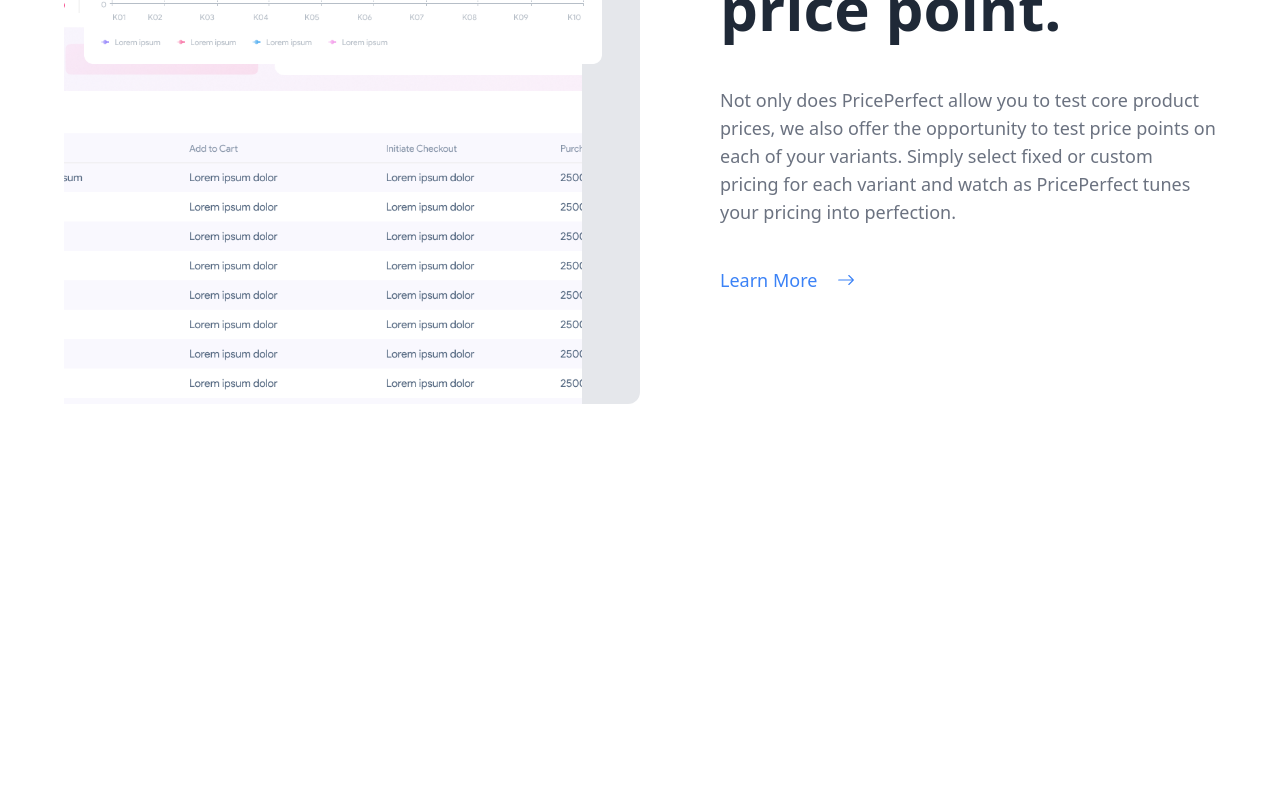
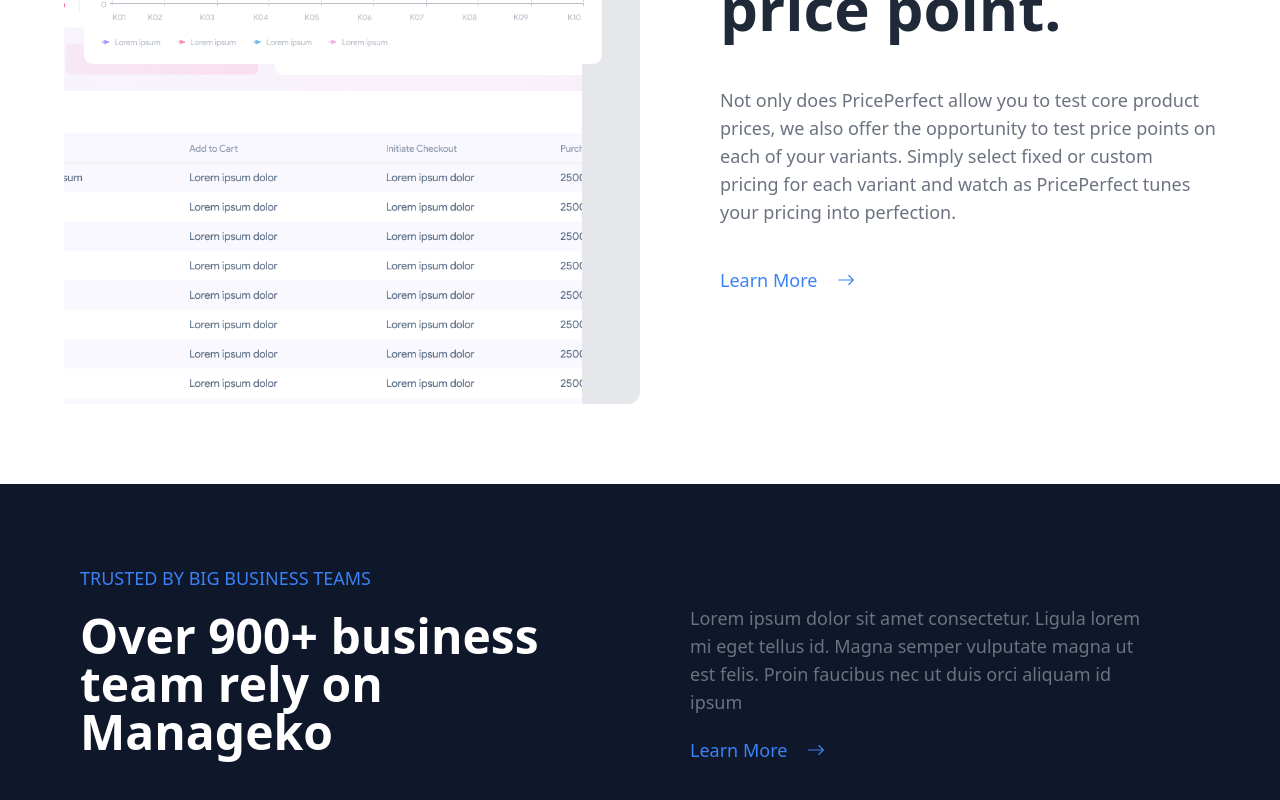
Before and after one commit to Juiux/price-perfect-animation, a React (Create React App) app: page / in a window 1280 px wide. Shown: the part 2277-3077 px from the top of the page. Before the commit the page ends 2761 px from the top, so only its background shows below. Built offline with nearby package versions, Linux system fonts and the light colour scheme; the HTML template or start-up script is replaced by a standard one.

Commit message:
feat: added trustedmonial section

```diff
--- a/src/App.js
+++ b/src/App.js
@@ -12,6 +12,7 @@
 import Header from "./components/Header";
 import About from "./components/About";
 import Benifit from "./components/Benifit";
+import Trustedmonial from "./components/Trustedmonial";
 
 const App = () => {
   Aos.init();
@@ -21,6 +22,7 @@
       <Hero />
       <About />
       <Benifit />
+      <Trustedmonial />
     </div>
   );
 };
--- /dev/null
+++ b/src/components/Trustedmonial.js
@@ -0,0 +1,29 @@
+import React from 'react'
+import { BsArrowRight } from 'react-icons/bs'
+
+import { TrustedmonialData } from '../data';
+import TrustedmonialSlider from './TrustedmonialSlider';
+
+const Trustedmonial = () => {
+    const { order, title, subtitle, arrowtext } = TrustedmonialData
+    return (
+        <div className='bg-slate-900 flex flex-col py-10 w-full'>
+            <div className='flex flex-col lg:flex-row gap-5 px-10' data-aos='fade-up' data-aos-offset='300'>
+                <div className='w-full lg:w-1/2 lg:p-10'>
+                    <p className='description' data-aos="fade-up" data-aos-delay='200'>{order}</p>
+                    <h1 className='title text-2xl lg:text-5xl text-white pr-10 ' data-aos="fade-up" data-aos-delay='300'>{title}</h1>
+                </div>
+                <div className='w-full lg:w-1/2 lg:p-10'>
+                    <p className='subtitle lg:pr-10 lg:pt-10' data-aos="fade-up" data-aos-delay='400'>{subtitle}</p>
+                    <div className="flex items-center gap-5 description" data-aos='fade-up' data-aos-delay='400'>
+                        {arrowtext} <BsArrowRight />
+                    </div>
+
+                </div>
+            </div>
+            <TrustedmonialSlider />
+        </div>
+    )
+}
+
+export default Trustedmonial;
```
